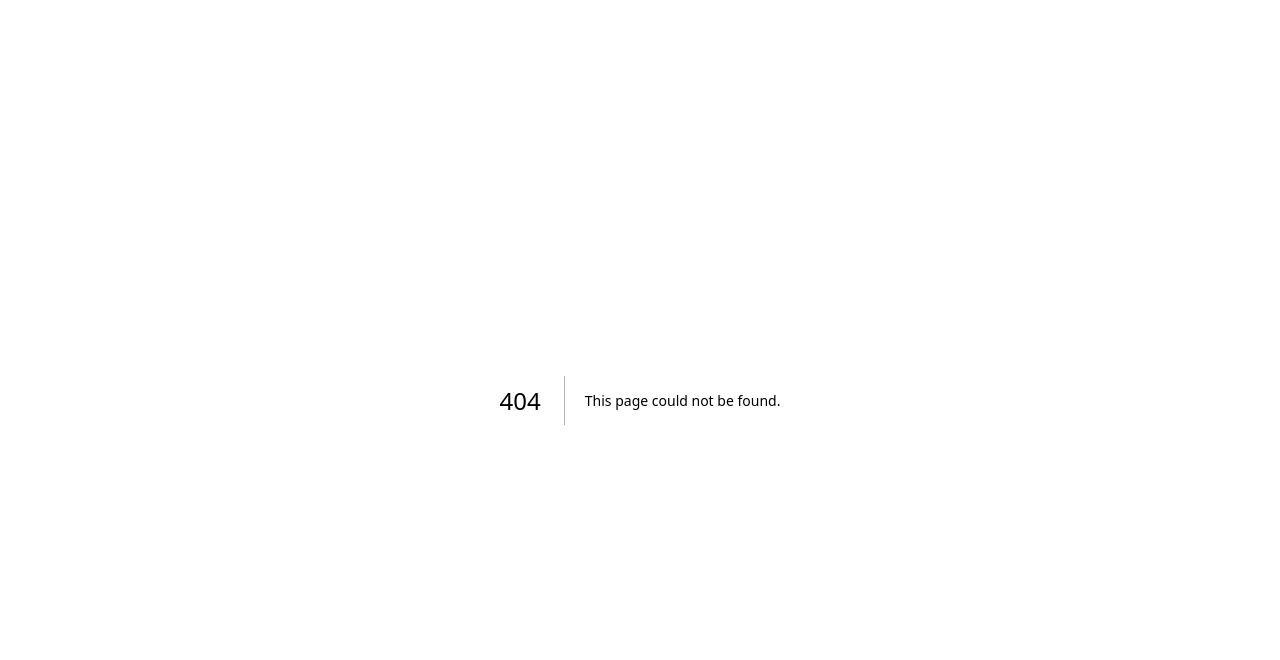
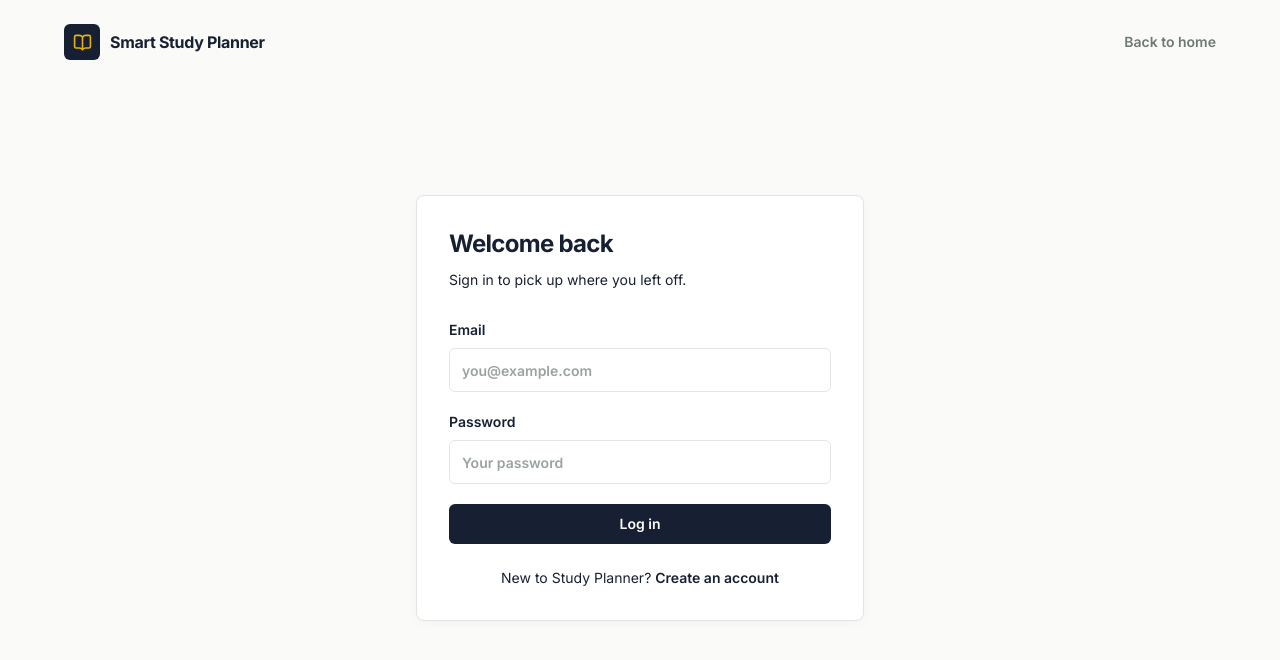
Before and after one commit to pikacoder44/Study-Planner, a Next.js app: page /user/login in a window 1280 px wide. Before the commit this address had no page. Shown: the top 660 px of the page. Built offline with nearby package versions, Linux system fonts and the light colour scheme.

Commit message:
fixed typo and relocated

```diff
--- a/app/login/page.tsx
+++ b/app/user/login/page.tsx
@@ -13,7 +13,7 @@ export default function LoginPage() {
     <AuthShell>
       <Card className="w-full max-w-md p-8">
         <h1 className="text-2xl font-bold tracking-[-0.03em]">Welcome back</h1>
-        <p className="mt-2 text-sm leading-6 text-[var(--muted)]">
+        <p className="mt-2 text-sm leading-6 text-[--muted]">
           Sign in to pick up where you left off.
         </p>
         <form onSubmit={handleLogin} className="mt-7 space-y-5">
@@ -27,11 +27,11 @@ export default function LoginPage() {
             Log in
           </Button>
         </form>
-        <p className="mt-6 text-center text-sm text-[var(--muted)]">
+        <p className="mt-6 text-center text-sm text-[--muted]">
           New to Study Planner?{" "}
           <Link
             href="/register"
-            className="font-semibold text-[var(--accent)] hover:underline"
+            className="font-semibold text-[--accent] hover:underline"
           >
             Create an account
           </Link>
```
